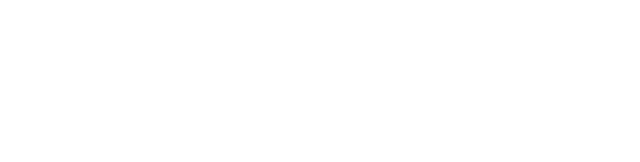
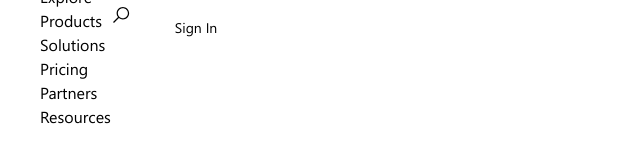
Before and after one commit to Aswin-Kuriakose/Azure, a plain HTML site: page index.html in a window 1280 px wide. Shown: the whole page, without its empty margins (0-640 px from the left). Drawn offline with Linux system fonts and the light colour scheme.

Commit message:
screen 770 in progress

```diff
--- a/index.html
+++ b/index.html
@@ -1,5 +1,6 @@
 <!DOCTYPE html>
 <html>
+
 <head>
     <link rel="stylesheet" href="styles_mobile.css">
     <link rel="stylesheet" href="styles768.css">
@@ -7,12 +8,14 @@
     <link rel="stylesheet" href="styles960.css">
     <title>Cloud Computing Services and</title>
 </head>
+
 <body>
     <header>
         <div class="mobile">
             <div class="header-sec1">
                 <div class="burger-nav">
-                    <svg aria-hidden="true" role="presentation" data-slug-id="hamburger" xmlns="http://www.w3.org/2000/svg" viewBox="0 0 100 65">
+                    <svg aria-hidden="true" role="presentation" data-slug-id="hamburger"
+                        xmlns="http://www.w3.org/2000/svg" viewBox="0 0 100 65">
                         <rect width="100" height="10"></rect>
                         <rect y="30" width="100" height="10"></rect>
                         <rect y="60" width="100" height="10"></rect>
@@ -21,7 +24,8 @@
                 <a class="logo-text" href="#">Azure</a>
             </div>
             <div class="windows-logo">
-                <svg aria-hidden="true" role="presentation" data-slug-id="microsoft-square" viewBox="0 0 26 25" xmlns="http://www.w3.org/2000/svg">
+                <svg aria-hidden="true" role="presentation" data-slug-id="microsoft-square" viewBox="0 0 26 25"
+                    xmlns="http://www.w3.org/2000/svg">
                     <path d="M12.5708 0.981934H0.907471V12.3682H12.5708V0.981934Z" fill="#F25022"></path>
                     <path d="M25.4625 0.981934H13.7992V12.3682H25.4625V0.981934Z" fill="#7FBA00"></path>
                     <path d="M12.5708 13.5649H0.907471V24.9512H12.5708V13.5649Z" fill="#00A4EF"></path>
@@ -43,7 +47,8 @@
         <div class="screen-768px">
             <div class="leftend-nav">
                 <div class="windows-logo">
-                        <svg aria-hidden="true" role="presentation" data-slug-id="microsoft-square" viewBox="0 0 26 25" xmlns="http://www.w3.org/2000/svg">
+                    <svg aria-hidden="true" role="presentation" data-slug-id="microsoft-square" viewBox="0 0 26 25"
+                        xmlns="http://www.w3.org/2000/svg">
                         <path d="M12.5708 0.981934H0.907471V12.3682H12.5708V0.981934Z" fill="#F25022"></path>
                         <path d="M25.4625 0.981934H13.7992V12.3682H25.4625V0.981934Z" fill="#7FBA00"></path>
                         <path d="M12.5708 13.5649H0.907471V24.9512H12.5708V13.5649Z" fill="#00A4EF"></path>
@@ -51,7 +56,7 @@
                     </svg>
                 </div>
                 <a class="logo-text" href="#">Azure</a>
-                    <nav class="nav-1 nav-ul">
+                <nav class="768-nav-list">
                     <ul>
                         <li>Explore</li>
                         <li>Products</li>
@@ -61,15 +66,22 @@
                         <li>Resources</li>
                     </ul>
                 </nav>
+
             </div>
-                <nav class="nav-2 nav-ul">
-                    <ul>
-                        <li>Learn</li>
-                        <li>Support</li>
-                        <li>Contact Sales</li>
-                        <li>Free account</li>
-                    </ul>
-                </nav>
+            <div class="search">
+                <img src="/Assets/icons/icons8-search.svg" alt="">
+            </div>
+            <div class="dot-svg">
+                <svg aria-hidden="true" role="presentation" data-slug-id="three-dots" xmlns="http://www.w3.org/2000/svg"
+                    viewBox="0 0 2048 2048">
+                    <path
+                        d="M256 896q27 0 50 10t40 27 28 41 10 50q0 27-10 50t-27 40-41 28-50 10q-27 0-50-10t-40-27-28-41-10-50q0-27 10-50t27-40 41-28 50-10zm768 0q27 0 50 10t40 27 28 41 10 50q0 27-10 50t-27 40-41 28-50 10q-27 0-50-10t-40-27-28-41-10-50q0-27 10-50t27-40 41-28 50-10zm768 0q27 0 50 10t40 27 28 41 10 50q0 27-10 50t-27 40-41 28-50 10q-27 0-50-10t-40-27-28-41-10-50q0-27 10-50t27-40 41-28 50-10z">
+                    </path>
+                </svg>
+            </div>
+            <a href="#" class="sign-in">Sign In</a>
+
+
         </div>
     </header>
     <!-- <main>
@@ -532,4 +544,5 @@
         </div>
     </footer>-->
 </body>
+
 </html>
--- a/styles768.css
+++ b/styles768.css
@@ -1,15 +1,21 @@
 @media screen and (min-width:768px) {
 
-    header {
+    .screen-768px {
         height: 54px;
-        width: 100%;
         padding: 0px;
         align-items: center;
+        min-width: 768px;
+        display: flex;
+        flex-flow: row;
     }
    .mobile > * {
         display: none;
     }
-    .screen-768 > * {
+    .mobile {
+        height: 0px;
+        padding: 0px;
+    }
+    .screen-768px > * {
         display: block;
     }
 }
--- a/styles_mobile.css
+++ b/styles_mobile.css
@@ -13,6 +13,7 @@ body,a,li {
     font-family: 'Azure';
     line-height: 1.5;
     font-weight: 400;
+    list-style: none;
 }
 .screen-768px > * {
     display: none;
```
Also changed, not shown: styles1080.css (added), 1 other file. Lines whose indentation alone changed are shown as unchanged.
